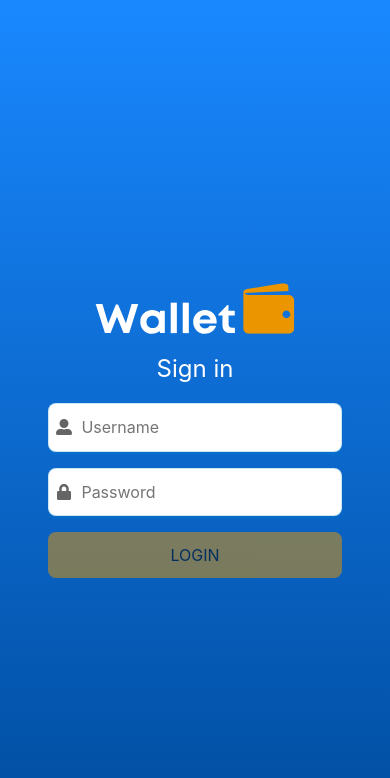
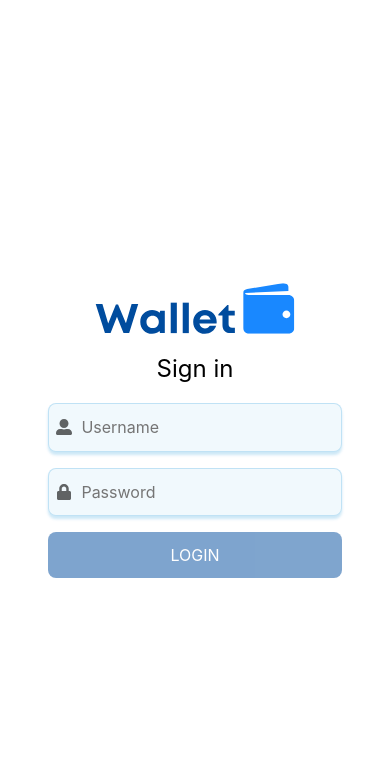
Before and after one commit to raphaelalmeidamartins/trybewallet, a React (Create React App) app: page / in a window 390 px wide. Shown: the top 778 px of the page. Built offline with nearby package versions, Linux system fonts and the light colour scheme; the HTML template or start-up script is replaced by a standard one.

Commit message:
style: changed the colors of the login screen mobile version.

```diff
--- a/src/pages/Login.css
+++ b/src/pages/Login.css
@@ -83,32 +83,14 @@
 
 @media screen and ( max-width : 500px ) {
 
+  .Login {
+    background: var(--primary-color);
+  }
+
   .Login form {
     background-color: transparent;
     border: 0;
     box-shadow: none;
-  }
-
-  .Login form header {
-    color: var(--primary-color);
-    text-align: center;
-  }
-
-  .Login-input-container input {
-    background-color: var(--primary-color);
-  }
-
-  .Login-logo {
-    display: none;
-  }
-
-  .Login-logo-inverted {
-    display: inline-block;
-  }
-
-  .Login form button {
-    background-color: var(--accent-color);
-    color: var(--text-icons);
   }
 }
 
```
